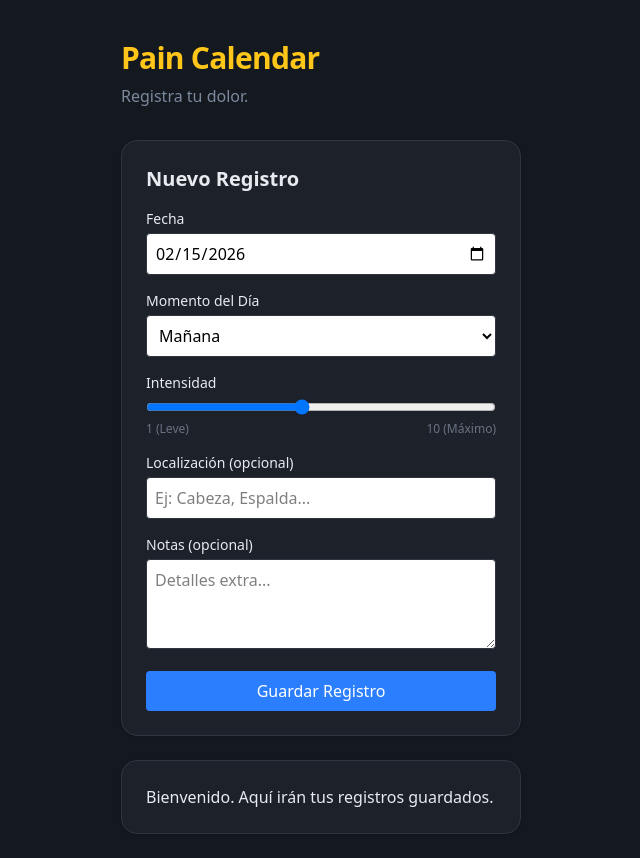
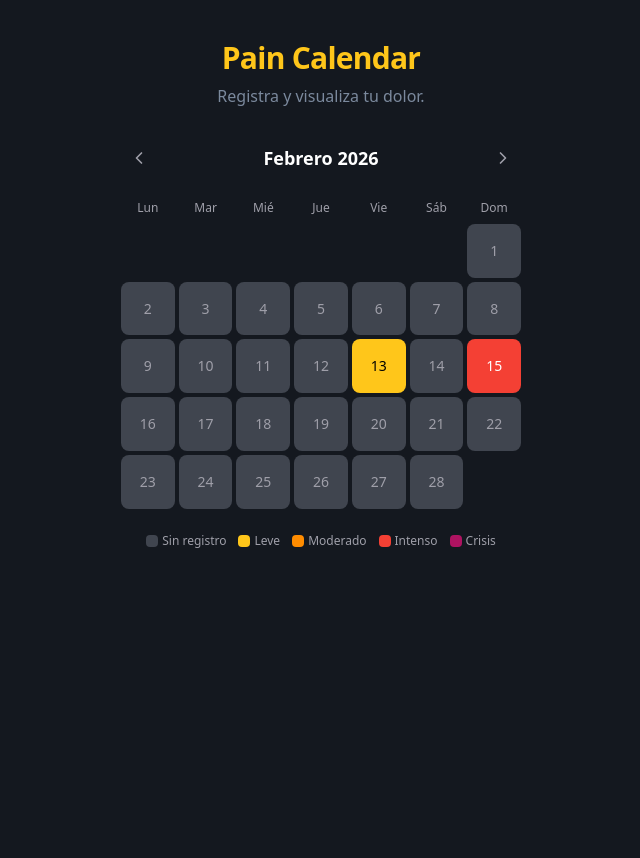
Before and after one commit to Arixka/PainCalendarFront, a React (Vite) app: page / in a window 1280 px wide. Shown: the whole page, without its empty margins (319-959 px from the left). After the commit the page ends 800 px from the top, so only its background shows below. Built offline with nearby package versions, Linux system fonts and the light colour scheme.

Commit message:
feat: create paincalendar UI & poc.

```diff
--- a/src/App.tsx
+++ b/src/App.tsx
@@ -1,8 +1,11 @@
+import { useState } from 'react';
 import { AppShell } from '@/ui/layout/AppShell';
 import { CreatePainRecordForm } from '@/modules/pain-record/ui/CreatePainRecordForm';
+import { PainCalendar } from '@/modules/pain-record/ui/PainCalendar';
 import { useCreatePainRecord } from '@/modules/pain-record/ui/useCreatePainRecord';
 import { createPainRecordService } from '@/modules/pain-record/application/CreatePainRecordService';
 import { createHttpPainRecordRepository } from '@/modules/pain-record/infrastructure/HttpPainRecordRepository';
+import type { PainRecord } from '@/modules/pain-record/domain/PainRecord';
 
 function App() {
   const backendUrl = import.meta.env.VITE_API_BASE_URL || 'http://localhost:8080';
@@ -10,27 +13,74 @@ function App() {
   const service = createPainRecordService(repository);
 
   const { isPending, error, saveRecord } = useCreatePainRecord(service, {
-      onSuccess: () => console.log('¡Guardado con éxito en la base de datos!')
+      onSuccess: () => {
+          console.log('¡Guardado con éxito en la base de datos!');
+          setSelectedDate(null);
+      }
   });
+
+  const [viewingDate, setViewingDate] = useState(new Date());
+  const [selectedDate, setSelectedDate] = useState<Date | null>(null);
+
+  const mockRecords: PainRecord[] = [
+    {
+       id: '1', date: new Date(), slot: 'MORNING', intensity: 8 as any
+    },
+    {
+       id: '2', date: new Date(new Date().setDate(new Date().getDate() - 2)), slot: 'AFTERNOON', intensity: 3 as any
+    }
+  ];
+
+  // Buscamos el registro que corresponda al día seleccionado para editarlo
+  const selectedRecord = selectedDate
+    ? mockRecords.find(r => r.date.getFullYear() === selectedDate.getFullYear() && r.date.getMonth() === selectedDate.getMonth() && r.date.getDate() === selectedDate.getDate())
+    : undefined;
 
   return (
     <AppShell>
-      <header className="mb-8 mt-4">
+      <header className="flex flex-col items-center mb-8 mt-4">
         <h1 className="text-3xl font-bold tracking-tight text-primary">Pain Calendar</h1>
-        <p className="text-muted-foreground mt-2">Registra tu dolor.</p>
+        <p className="text-muted-foreground mt-2">Registra y visualiza tu dolor.</p>
       </header>
 
-      <section className="p-6 rounded-2xl bg-card border border-border shadow-sm mb-6">
-        <h2 className="text-xl mb-4 font-semibold text-card-foreground">Nuevo Registro</h2>
-        <CreatePainRecordForm saveRecord={saveRecord} isPending={isPending} />
-        {error && <p className="text-red-500 mt-2">{error.message}</p>}
+      <section className="flex items-start justify-center">
+          <PainCalendar
+              records={mockRecords}
+              viewingDate={viewingDate}
+              onMonthChange={setViewingDate}
+              onSelectDay={(date) => setSelectedDate(date)}
+          />
       </section>
 
-      <section className="p-6 rounded-2xl bg-card border border-border shadow-sm">
-        <p className="text-card-foreground">
-          Bienvenido. Aquí irán tus registros guardados.
-        </p>
-      </section>
+      {selectedDate && (
+        <div className="fixed inset-0 z-50 flex items-center justify-center p-4 bg-black/40 backdrop-blur-sm animate-in fade-in duration-200">
+
+           <div className="absolute inset-0" onClick={() => setSelectedDate(null)}></div>
+
+           <div className="bg-white dark:bg-[#121214] border border-black/5 dark:border-white/5 rounded-3xl p-6 w-full max-w-sm relative shadow-2xl animate-in zoom-in-95 duration-200">
+               <button
+                  onClick={() => setSelectedDate(null)}
+                  className="absolute top-4 right-4 w-8 h-8 flex items-center justify-center text-zinc-400 hover:text-zinc-900 dark:hover:text-white rounded-full bg-zinc-100 dark:bg-white/5 font-bold cursor-pointer transition-colors"
+                  aria-label="Cerrar modal"
+               >
+                  ✕
+               </button>
+
+               <h3 className="text-lg font-bold mb-4 flex flex-col">
+                  <span className="text-xs text-blue-500 uppercase tracking-wider font-semibold">Registro del Día</span>
+                  {selectedDate.toLocaleDateString('es-ES', { weekday: 'long', year: 'numeric', month: 'long', day: 'numeric' })}
+               </h3>
+
+               <CreatePainRecordForm
+                  saveRecord={saveRecord}
+                  isPending={isPending}
+                  initialData={selectedRecord}
+                  selectedDate={selectedDate}
+               />
+               {error && <p className="text-red-500 mt-2 text-sm text-center">{error.message}</p>}
+           </div>
+        </div>
+      )}
     </AppShell>
   );
 }
--- a/src/modules/pain-record/ui/CreatePainRecordForm.tsx
+++ b/src/modules/pain-record/ui/CreatePainRecordForm.tsx
@@ -1,12 +1,21 @@
+import { useState } from 'react';
 import type { CreatePainRecordRequest } from '../application/CreatePainRecordService';
 import type { Slot } from '../domain/Slot';
+import type { PainRecord } from '../domain/PainRecord';
 
 type Props = {
     saveRecord: (request: CreatePainRecordRequest) => void;
     isPending: boolean;
+    initialData?: PainRecord;
+    selectedDate?: Date; // Si viene seleccionada del calendario
 };
 
-export const CreatePainRecordForm = ({ saveRecord, isPending }: Props) => {
+export const CreatePainRecordForm = ({ saveRecord, isPending, initialData, selectedDate }: Props) => {
+    // Para simplificar la UI, vamos a asumir que manejamos la intensidad como numero real para el form
+    const [intensityValue, setIntensityValue] = useState<number>(
+        initialData ? (initialData.intensity as unknown as number) : 5
+    );
+
     const handleAction = (formData: FormData) => {
         const intensity = Number(formData.get('intensity'));
         const dateInput = formData.get('date') as string;
@@ -24,19 +33,36 @@ export const CreatePainRecordForm = ({ saveRecord, isPending }: Props) => {
         });
     };
 
-    // default date as today for the input
-    const today = new Date().toISOString().split('T')[0];
+    // Usamos el selectedDate si viene del calendario, o el de initialData, o la de hoy.
+    const defaultDateDate = selectedDate || (initialData?.date) || new Date();
+    // formateamos sin zonas horarias locales erráticas
+    const year = defaultDateDate.getFullYear();
+    const month = String(defaultDateDate.getMonth() + 1).padStart(2, "0");
+    const day = String(defaultDateDate.getDate()).padStart(2, "0");
+    const formattedDate = `${year}-${month}-${day}`;
 
     return (
         <form action={handleAction} className="flex flex-col gap-4 max-w-sm">
             <div>
                  <label htmlFor="dateId" className="block text-sm font-medium mb-1">Fecha</label>
-                 <input type="date" id="dateId" name="date" defaultValue={today} required className="w-full border p-2 rounded text-black bg-white dark:text-white dark:bg-gray-800" />
+                 <input
+                    type="date"
+                    id="dateId"
+                    name="date"
+                    defaultValue={formattedDate}
+                    required
+                    className="w-full border border-black/10 dark:border-white/10 p-2 rounded text-black bg-white dark:text-white dark:bg-transparent"
+                 />
             </div>
 
             <div>
                  <label htmlFor="slotId" className="block text-sm font-medium mb-1">Momento del Día</label>
-                 <select id="slotId" name="slot" defaultValue="MORNING" className="w-full border p-2 rounded text-black bg-white dark:text-white dark:bg-gray-800">
+                 <select
+                    id="slotId"
+                    name="slot"
+                    defaultValue={initialData?.slot || "MORNING"}
+                    className="w-full border border-black/10 dark:border-white/10 p-2 rounded text-black bg-white dark:text-white dark:bg-zinc-900"
+                 >
                      <option value="MORNING">Mañana</option>
                      <option value="AFTERNOON">Tarde</option>
                      <option value="EVENING">Noche</option>
@@ -45,34 +71,52 @@ export const CreatePainRecordForm = ({ saveRecord, isPending }: Props) => {
             </div>
 
             <div>
-                <label htmlFor="intensityId" className="block text-sm font-medium mb-1">Intensidad</label>
-                <input
+                 <label htmlFor="intensityId" className="block text-sm font-medium mb-1 flex justify-between">
+                    <span>Intensidad</span>
+                    <span className="text-blue-500 font-bold">{intensityValue}</span>
+                 </label>
+                 <input
                     type="range"
                     id="intensityId"
                     name="intensity"
                     min="1"
                     max="10"
-                    defaultValue="5"
-                    className="w-full"
-                />
-                <div className="flex justify-between text-xs text-gray-500">
-                    <span>1 (Leve)</span>
-                    <span>10 (Máximo)</span>
-                </div>
+                    value={intensityValue}
+                    onChange={(e) => setIntensityValue(Number(e.target.value))}
+                    className="w-full cursor-pointer accent-blue-500"
+                 />
+                 <div className="flex justify-between text-xs text-gray-500 mt-1">
+                     <span>1 (Leve)</span>
+                     <span>10 (Máximo)</span>
+                 </div>
             </div>
 
             <div>
-                 <label htmlFor="locationId" className="block text-sm font-medium mb-1">Localización (opcional)</label>
-                 <input type="text" id="locationId" name="location" placeholder="Ej: Cabeza, Espalda..." className="w-full border p-2 rounded text-black bg-white dark:text-white dark:bg-gray-800" />
+                 <label htmlFor="locationId" className="block text-sm font-medium mb-1 mt-2">Localización (opcional)</label>
+                 <input
+                    type="text"
+                    id="locationId"
+                    name="location"
+                    defaultValue={initialData?.location || ""}
+                    placeholder="Ej: Cabeza, Espalda..."
+                    className="w-full border border-black/10 dark:border-white/10 p-2 rounded text-black bg-white dark:text-white dark:bg-transparent"
+                 />
             </div>
 
             <div>
                  <label htmlFor="noteId" className="block text-sm font-medium mb-1">Notas (opcional)</label>
-                 <textarea id="noteId" name="note" rows={3} placeholder="Detalles extra..." className="w-full border p-2 rounded text-black bg-white dark:text-white dark:bg-gray-800" />
+                 <textarea
+                    id="noteId"
+                    name="note"
+                    rows={2}
+                    defaultValue={initialData?.notes || ""}
+                    placeholder="Detalles extra..."
+                    className="w-full border border-black/10 dark:border-white/10 p-2 rounded text-black bg-white dark:text-white dark:bg-transparent"
+                 />
             </div>
 
-            <button type="submit" disabled={isPending} className="bg-blue-500 text-white p-2 rounded hover:bg-blue-600 disabled:opacity-50 transition-colors">
-                {isPending ? 'Guardando...' : 'Guardar Registro'}
+            <button type="submit" disabled={isPending} className="bg-blue-600 text-white p-2.5 rounded hover:bg-blue-700 disabled:opacity-50 transition-colors font-medium cursor-pointer mt-2">
+                {isPending ? 'Guardando...' : (initialData ? 'Actualizar Registro' : 'Guardar Registro')}
             </button>
         </form>
     );
--- /dev/null
+++ b/src/modules/pain-record/ui/PainCalendar.tsx
@@ -0,0 +1,141 @@
+import { useMemo } from "react";
+import { getPainColor } from "../domain/pain-utils";
+import type { PainRecord } from "../domain/PainRecord";
+
+export type PainCalendarProps = {
+  records: readonly PainRecord[];
+  viewingDate: Date;
+  onMonthChange: (newDate: Date) => void;
+  onSelectDay: (date: Date) => void;
+};
+
+const DAYS_ES = ["Lun", "Mar", "Mié", "Jue", "Vie", "Sáb", "Dom"];
+const MONTHS_ES = [
+  "Enero", "Febrero", "Marzo", "Abril", "Mayo", "Junio",
+  "Julio", "Agosto", "Septiembre", "Octubre", "Noviembre", "Diciembre",
+];
+
+const formatDateKey = (date: Date): string => {
+  const y = date.getFullYear();
+  const m = String(date.getMonth() + 1).padStart(2, "0");
+  const d = String(date.getDate()).padStart(2, "0");
+  return `${y}-${m}-${d}`;
+};
+
+const getDailyMaxIntensities = (records: readonly PainRecord[]): Map<string, number> => {
+  const map = new Map<string, number>();
+  for (const record of records) {
+    const key = formatDateKey(record.date);
+    const intensity = record.intensity as unknown as number;
+    const currentMax = map.get(key) ?? 0;
+    if (intensity > currentMax) {
+      map.set(key, intensity);
+    }
+  }
+  return map;
+};
+
+export const PainCalendar = ({
+  records,
+  viewingDate,
+  onMonthChange,
+  onSelectDay,
+}: PainCalendarProps) => {
+  const year = viewingDate.getFullYear();
+  const month = viewingDate.getMonth();
+
+  const calendarDays = useMemo(() => {
+    const firstDay = new Date(year, month, 1);
+    let startDow = firstDay.getDay() - 1;
+    if (startDow < 0) startDow = 6;
+    const daysInMonth = new Date(year, month + 1, 0).getDate();
+
+    const days: (Date | null)[] = [];
+    for (let i = 0; i < startDow; i++) days.push(null);
+    for (let d = 1; d <= daysInMonth; d++) days.push(new Date(year, month, d));
+    return days;
+  }, [year, month]);
+
+  const prevMonth = () => onMonthChange(new Date(year, month - 1, 1));
+  const nextMonth = () => onMonthChange(new Date(year, month + 1, 1));
+
+  const todayKey = formatDateKey(new Date());
+
+  const intensitiesMap = useMemo(() => getDailyMaxIntensities(records), [records]);
+
+  return (
+    <div className="w-full max-w-md mx-auto">
+      <div className="flex items-center justify-between mb-6">
+        <button
+          onClick={prevMonth}
+          className="p-2 hover:bg-zinc-800 rounded-md transition-colors cursor-pointer text-zinc-400 hover:text-white"
+          aria-label="Mes anterior"
+        >
+          <svg width="20" height="20" viewBox="0 0 24 24" fill="none" stroke="currentColor" strokeWidth="2" strokeLinecap="round" strokeLinejoin="round"><path d="m15 18-6-6 6-6"/></svg>
+        </button>
+
+        <h2 className="text-lg font-semibold text-white">
+          {MONTHS_ES[month]} {year}
+        </h2>
+
+        <button
+          onClick={nextMonth}
+          className="p-2 hover:bg-zinc-800 rounded-md transition-colors cursor-pointer text-zinc-400 hover:text-white"
+          aria-label="Mes siguiente"
+        >
+          <svg width="20" height="20" viewBox="0 0 24 24" fill="none" stroke="currentColor" strokeWidth="2" strokeLinecap="round" strokeLinejoin="round"><path d="m9 18 6-6-6-6"/></svg>
+        </button>
+      </div>
+
+      <div className="grid grid-cols-7 gap-1 mb-2">
+        {DAYS_ES.map((d) => (
+          <div key={d} className="text-center text-xs text-zinc-400 font-medium">
+            {d}
+          </div>
+        ))}
+      </div>
+
+      <div className="grid grid-cols-7 gap-1">
+        {calendarDays.map((date, i) => {
+          if (!date) return <div key={`empty-${i}`} className="aspect-square" />;
+
+          const key = formatDateKey(date);
+          const hasRecord = intensitiesMap.has(key);
+          const intensity = intensitiesMap.get(key) ?? 0;
+          const color = getPainColor(hasRecord ? intensity : 0);
+
+          return (
+            <button
+              key={key}
+              onClick={() => onSelectDay(date)}
+              className="aspect-square rounded-lg flex items-center justify-center text-sm font-medium transition-all hover:scale-110 relative cursor-pointer outline-none"
+              style={{ backgroundColor: color }}
+            >
+              <span className={intensity > 6 ? "text-white" : hasRecord && intensity > 0 ? "text-black" : "text-zinc-400"}>
+                {date.getDate()}
+              </span>
+            </button>
+          );
+        })}
+      </div>
+
+      <div className="flex items-center justify-center gap-3 mt-6 text-xs text-zinc-400">
+        {[
+          { label: "Sin registro", color: getPainColor(0) },
+          { label: "Leve", color: getPainColor(1) },
+          { label: "Moderado", color: getPainColor(4) },
+          { label: "Intenso", color: getPainColor(7) },
+          { label: "Crisis", color: getPainColor(9) },
+        ].map((item) => (
+          <div key={item.label} className="flex items-center gap-1">
+            <span
+               className="w-3 h-3 rounded-sm inline-block"
+               style={{ backgroundColor: item.color }}
+            />
+            <span>{item.label}</span>
+          </div>
+        ))}
+      </div>
+    </div>
+  );
+};
```
